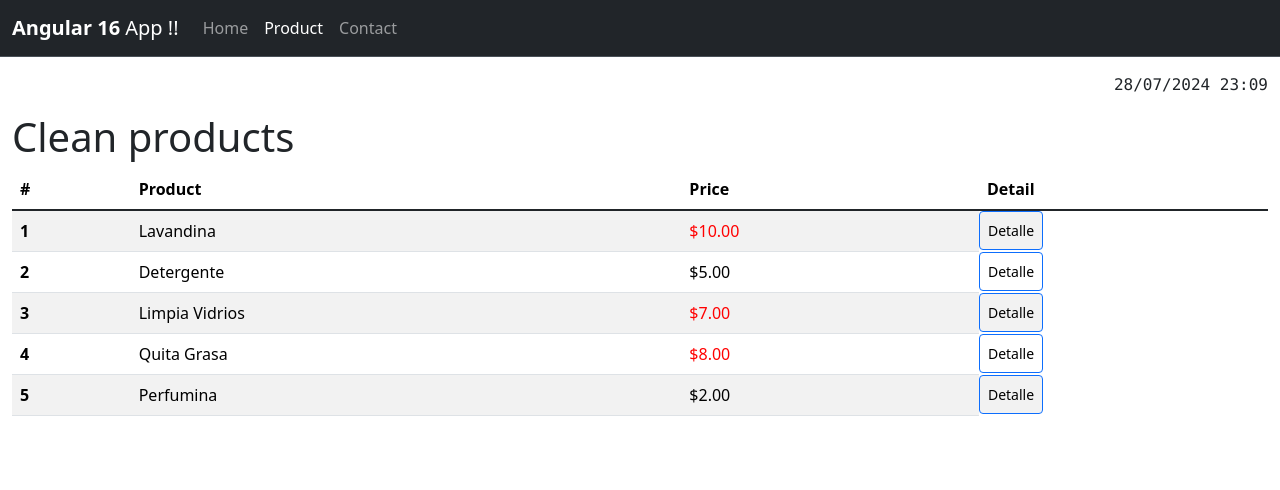
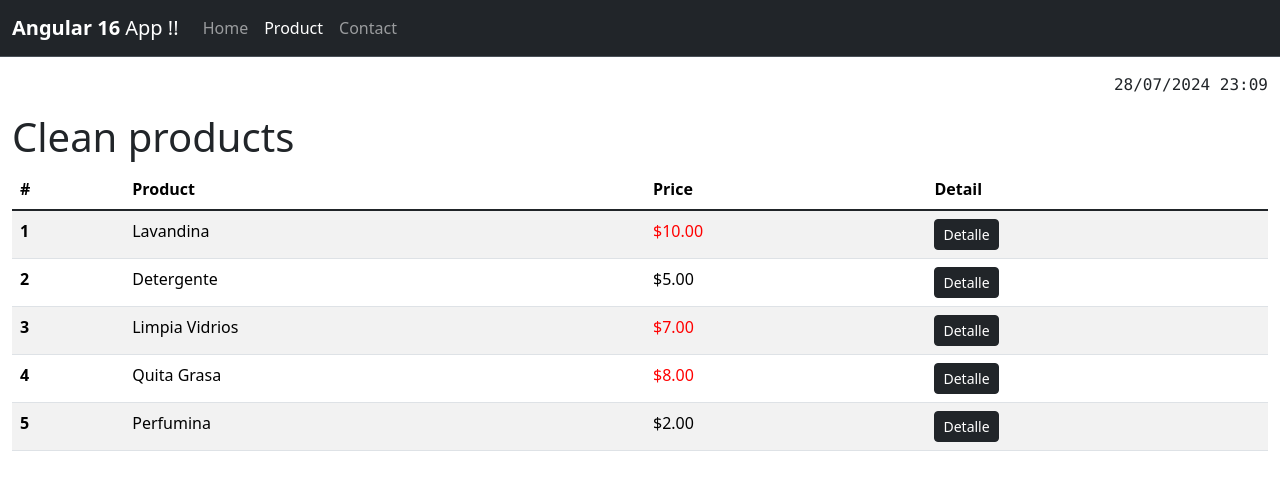
Before and after one commit to MauriVenegas/angular-16, an Angular app: page /product in a window 1280 px wide. Shown: the top 490 px of the page. Built offline with nearby package versions, Linux system fonts and the light colour scheme.

Commit message:
Regresar a la página anterior

```diff
--- a/src/app/product-detail/product-detail.component.html
+++ b/src/app/product-detail/product-detail.component.html
@@ -1,9 +1,10 @@
+<ng-container *ngIf="loading">
+  <h5>Loading...</h5>
+</ng-container>
+
 <ng-container *ngIf="!loading">
   <h1>Detalle de producto <b>{{product?.name}}</b></h1>
   <p>Precio: <b [ngStyle]="{'color': color}">{{product?.price | currency}}</b></p>
   <p *ngIf="product?.description">Descripción: <b>{{product?.description}}</b></p>
+  <button (click)="goBack()" class="btn btn-outline-dark btn-sm" type="button">Volver</button>
 </ng-container>
-
-<ng-container *ngIf="loading">
-  <h5>Loading...</h5>
-</ng-container>
--- a/src/app/product-detail/product-detail.component.ts
+++ b/src/app/product-detail/product-detail.component.ts
@@ -1,6 +1,7 @@
 import { Component, OnInit } from '@angular/core';
 import { ActivatedRoute } from '@angular/router';
 import { productsList, Product } from '../products/procucts.mocks'
+import { Location } from '@angular/common';
 
 
 @Component({
@@ -14,20 +15,24 @@ export class ProductDetailComponent implements OnInit {
   products: Product[] = productsList
   loading: boolean = true
   color: string = ''
-  constructor(private _rout: ActivatedRoute) { }
+  constructor(private route: ActivatedRoute, private location: Location) { }
 
   ngOnInit(): void {
     // Obtiene el parámetro pasado por la url
     setTimeout(() => {
-      this._rout.params.subscribe(params => {
+      this.route.params.subscribe(params => {
         this.product = this.products.find(
           product => product.id === parseInt(params['productId']
           ))
         this.color = this.product?.price as number > 5 ? 'red' : ''
         this.loading = false
       })
-    }, 1500)
+    }, 500)
 
   }
 
+  goBack(): void {
+    this.location.back()
+  }
+
 }
--- a/src/app/products/products.component.html
+++ b/src/app/products/products.component.html
@@ -14,8 +14,10 @@
       <th scope="row"> {{product.id}} </th>
       <td>{{product.name}}</td>
       <td [ngClass]="{'red-color': product.price > 5}">{{product.price | currency}}</td>
-      <button type="button" class="btn btn-sm btn-primary" [routerLink]="['/product', product.id]">Detalle
-      </button>
+      <td>
+        <button type="button" class="btn btn-sm btn-dark" [routerLink]="['/product', product.id]">Detalle
+        </button>
+      </td>
     </tr>
   </tbody>
 </table>
```
